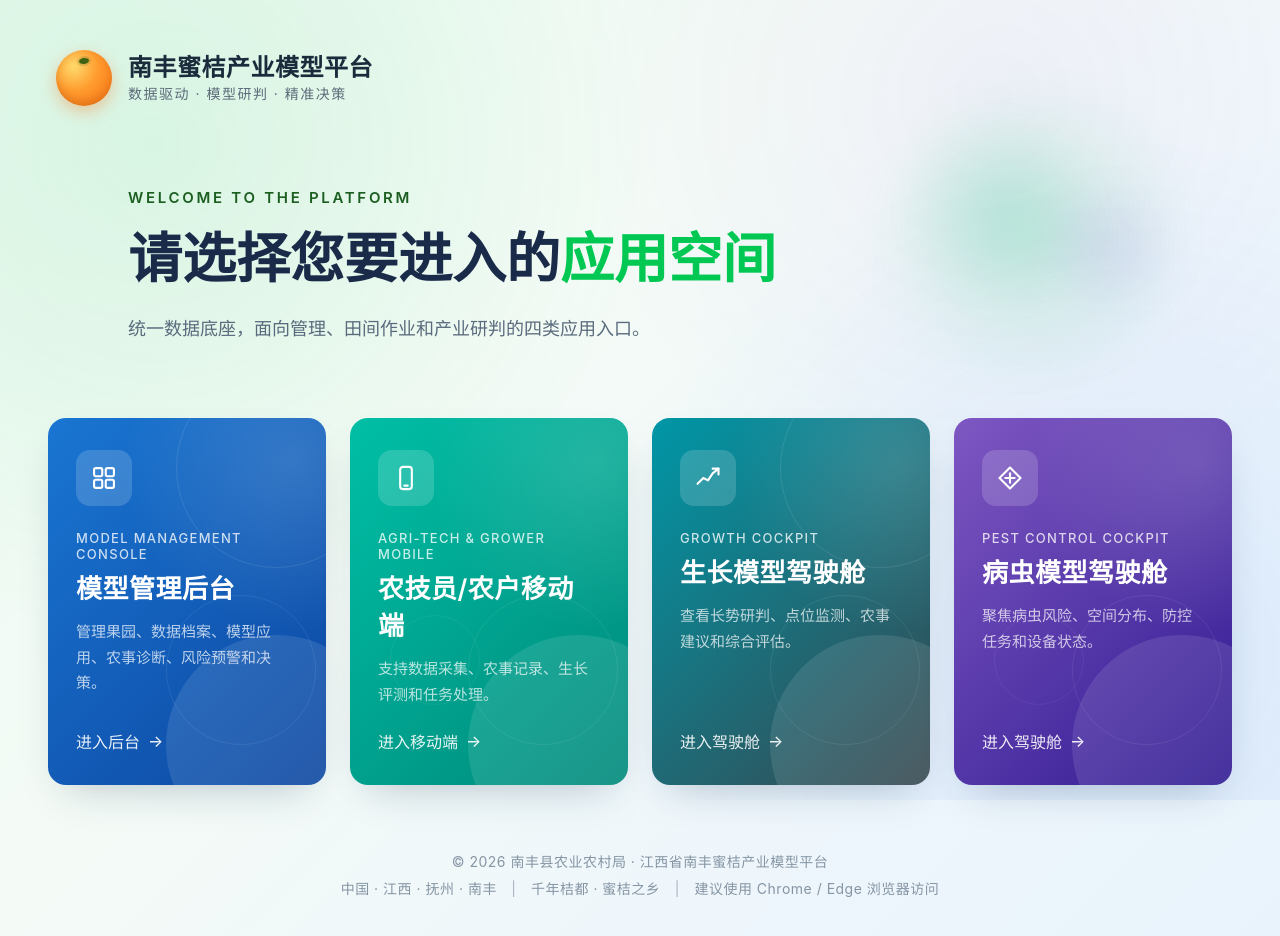
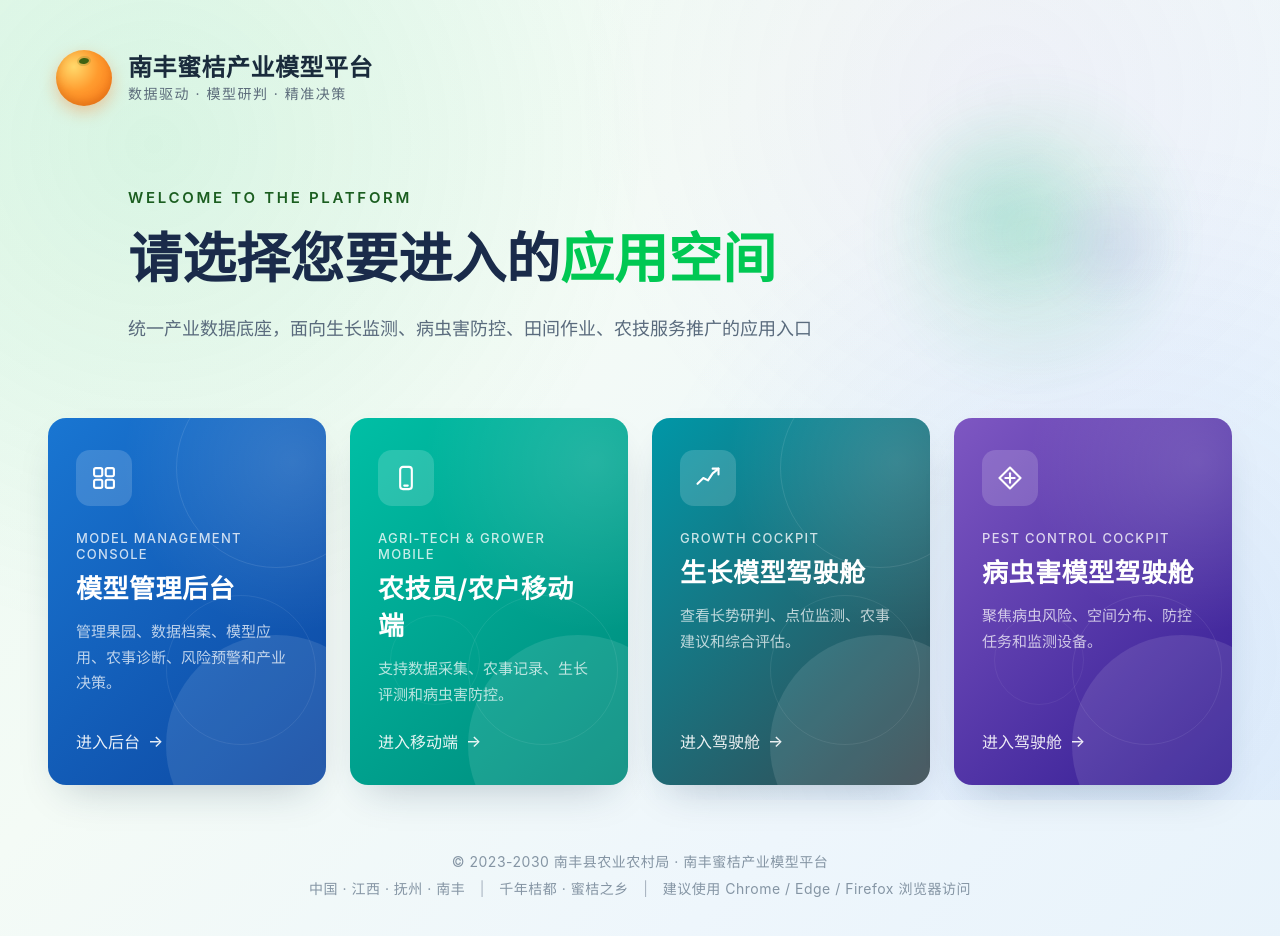
Before and after one commit to user007a/pro_orangemodel, a plain HTML site: page html/portal.html in a window 1280 px wide. Drawn offline with Linux system fonts and the light colour scheme.

Commit message:
初始化南丰蜜桔模型管理平台的仓库

```diff
--- a/html/portal.html
+++ b/html/portal.html
@@ -240,7 +240,7 @@
   <section class="hero">
     <div class="hero-eyebrow">WELCOME TO THE PLATFORM</div>
     <h1 class="hero-title">请选择您要进入的<span class="accent">应用空间</span></h1>
-    <p class="hero-sub">统一数据底座，面向管理、田间作业和产业研判的四类应用入口。</p>
+    <p class="hero-sub">统一产业数据底座，面向生长监测、病虫害防控、田间作业、农技服务推广的应用入口</p>
   </section>
 
   <!-- 卡片网格 -->
@@ -255,7 +255,7 @@
       </div>
       <div class="card-en">MODEL MANAGEMENT CONSOLE</div>
       <div class="card-cn">模型管理后台</div>
-      <p class="card-desc">管理果园、数据档案、模型应用、农事诊断、风险预警和决策。</p>
+      <p class="card-desc">管理果园、数据档案、模型应用、农事诊断、风险预警和产业决策。</p>
       <span class="card-cta">进入后台 <span class="arrow">→</span></span>
     </a>
 
@@ -268,7 +268,7 @@
       </div>
       <div class="card-en">AGRI-TECH &amp; GROWER MOBILE</div>
       <div class="card-cn">农技员/农户移动端</div>
-      <p class="card-desc">支持数据采集、农事记录、生长评测和任务处理。</p>
+      <p class="card-desc">支持数据采集、农事记录、生长评测和病虫害防控。</p>
       <span class="card-cta">进入移动端 <span class="arrow">→</span></span>
     </a>
 
@@ -293,8 +293,8 @@
         <svg viewBox="0 0 24 24"><path d="M12 3 L21 12 L12 21 L3 12 Z"/><line x1="12" y1="8" x2="12" y2="16"/><line x1="8" y1="12" x2="16" y2="12"/></svg>
       </div>
       <div class="card-en">PEST CONTROL COCKPIT</div>
-      <div class="card-cn">病虫模型驾驶舱</div>
-      <p class="card-desc">聚焦病虫风险、空间分布、防控任务和设备状态。</p>
+      <div class="card-cn">病虫害模型驾驶舱</div>
+      <p class="card-desc">聚焦病虫风险、空间分布、防控任务和监测设备。</p>
       <span class="card-cta">进入驾驶舱 <span class="arrow">→</span></span>
     </a>
 
@@ -302,13 +302,13 @@
 
   <!-- 底部 -->
   <footer class="footer">
-    <div>© 2026 南丰县农业农村局 · 江西省南丰蜜桔产业模型平台</div>
+    <div>© 2023-2030 南丰县农业农村局 · 南丰蜜桔产业模型平台</div>
     <div>
       <span>中国 · 江西 · 抚州 · 南丰</span>
       <span class="sep">|</span>
       <span>千年桔都 · 蜜桔之乡</span>
       <span class="sep">|</span>
-      <span>建议使用 Chrome / Edge 浏览器访问</span>
+      <span>建议使用 Chrome / Edge / Firefox 浏览器访问</span>
     </div>
   </footer>
 
```
